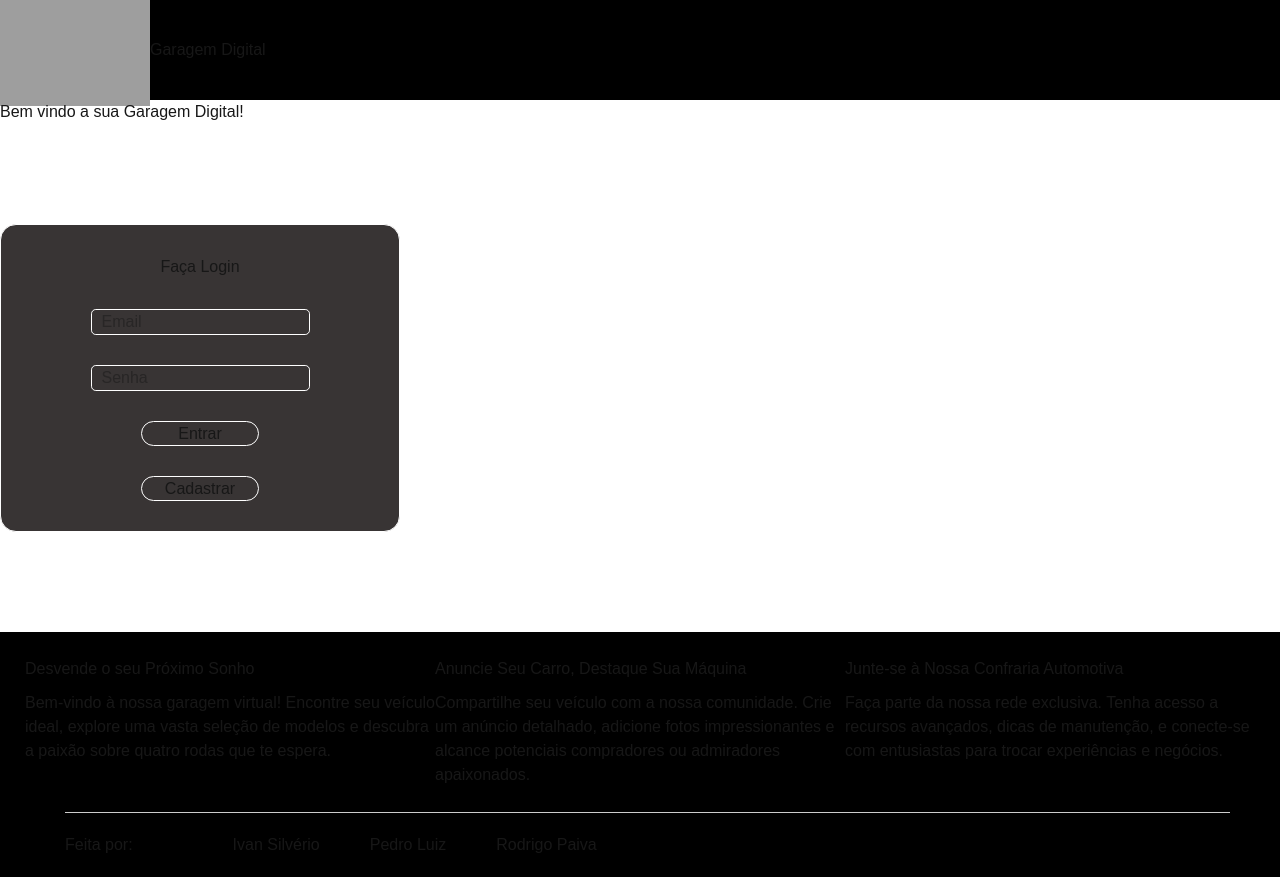
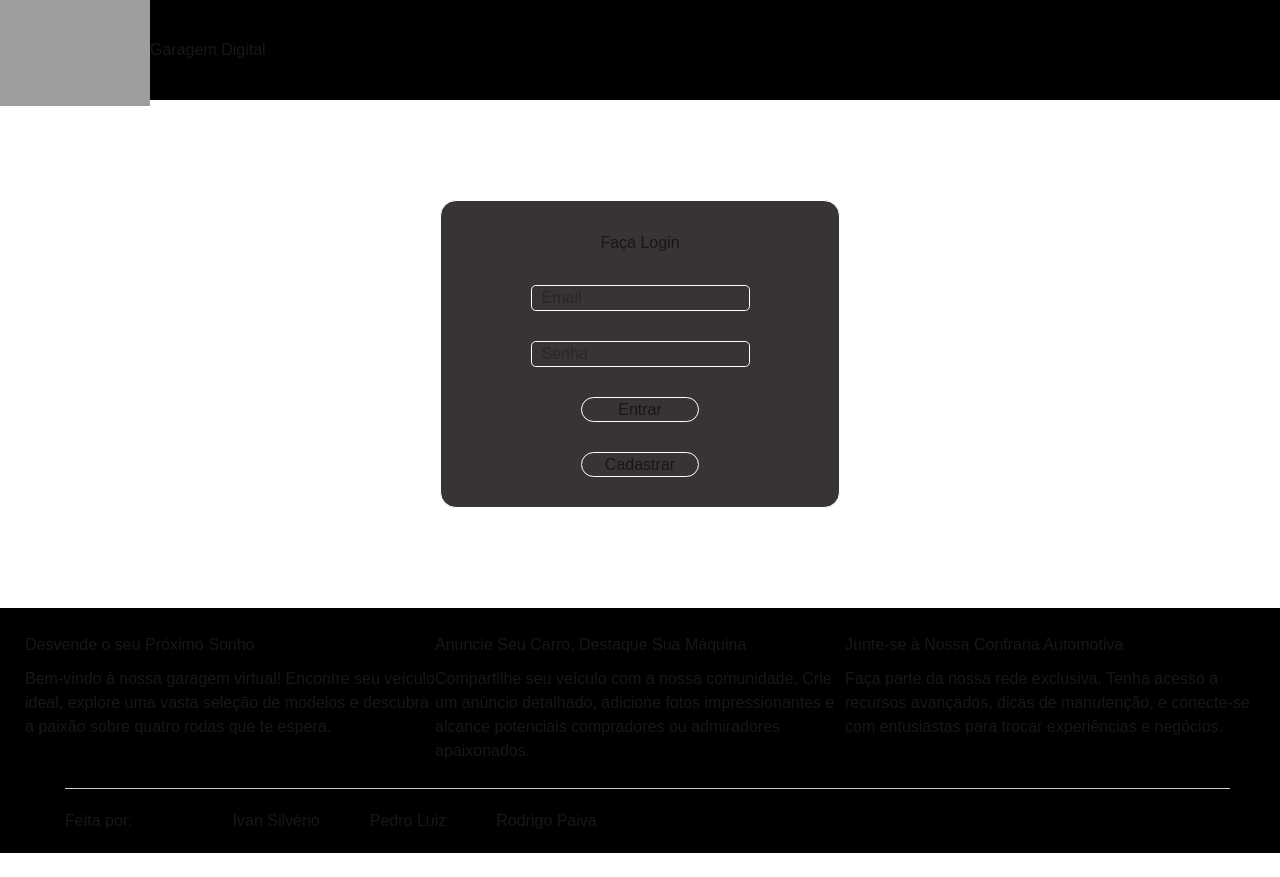
Before and after one commit to Digao-Onofri/Trab_Web, a Next.js app in the folder projeto-final/: page /login in a window 1280 px wide. After the commit the page ends 853 px from the top, so only its background shows below. Built offline with nearby package versions, Linux system fonts and the light colour scheme; grey boxes are pictures that could not be loaded.

Commit message:
fix: css correction

```diff
--- a/projeto-final/package.json
+++ b/projeto-final/package.json
@@ -14,10 +14,11 @@
     "jose": "^6.0.11",
     "next": "15.3.3",
     "next-auth": "^4.24.11",
+    "normalize.css": "^8.0.1",
     "react": "^19.0.0",
     "react-dom": "^19.0.0",
     "react-hot-toast": "^2.5.2",
-    "zod": "^3.25.75"
+    "zod": "^3.25.76"
   },
   "devDependencies": {
     "@eslint/eslintrc": "^3",
--- /dev/null
+++ b/projeto-final/src/app/(auth)/layout.module.css
@@ -0,0 +1,6 @@
+.main{
+    display: flex;
+    flex-direction: column;
+    align-items: center;
+    width: 100%;
+}
--- a/projeto-final/src/app/(auth)/layout.tsx
+++ b/projeto-final/src/app/(auth)/layout.tsx
@@ -1,8 +1,9 @@
+import styles from "@/app/(auth)/layout.module.css"
+
 export default function AuthLayout({ children }: { children: React.ReactNode }) {
   return (
 
-    <main>
-      <h1>Bem vindo a sua Garagem Digital! </h1>
+    <main className={styles.main}>
       {children}
     </main>
 
--- a/projeto-final/src/app/db/usuarios-db.json
+++ b/projeto-final/src/app/db/usuarios-db.json
@@ -18,5 +18,15 @@
     "id": "54d096a1-91a6-4d80-a698-25b31147f92f",
     "email": "hehe@gmail.com",
     "password": "$2b$10$qWIqocf77CoglyJbxgWQw.o5lv1cr4tUf6dPRq2VUr/aJ8QVtR1Fi"
+  },
+  {
+    "id": "6e07b3df-f2c1-475c-8519-41123c0fff91",
+    "email": "pedro@gmail.com",
+    "password": "$2b$10$KSwKTdYsL3lOj.6rd3gT4O9ttIP0nL/fS8QorQF0v6WNsep/OGRdG"
+  },
+  {
+    "id": "0cc3b9a3-fd57-43c6-a796-2ee762e95255",
+    "email": "pedro@teste.com.br",
+    "password": "$2b$10$SotQ.VBQ2TFrHntqrkWR9eEMX2qSMIPQcqVpg3hT5XJ2qiEeThbia"
   }
 ]
--- a/projeto-final/src/app/globals.css
+++ b/projeto-final/src/app/globals.css
@@ -3,13 +3,8 @@
 :root {
   --background: #ffffff;
   --foreground: #171717;
-}
-
-@theme inline {
-  --color-background: var(--background);
-  --color-foreground: var(--foreground);
-  --font-sans: var(--font-geist-sans);
-  --font-mono: var(--font-geist-mono);
+  --font-geist-sans: Arial, sans-serif;
+  --font-geist-mono: "Courier New", monospace;
 }
 
 @media (prefers-color-scheme: dark) {
--- a/projeto-final/src/app/styles/menu.module.css
+++ b/projeto-final/src/app/styles/menu.module.css
@@ -17,3 +17,10 @@
         cursor: pointer;
     }
 }
+
+.form{
+    width: 100%;
+    display: flex;
+    flex-direction: column;
+    align-items: center;
+}
--- a/projeto-final/src/app/ui/menu.tsx
+++ b/projeto-final/src/app/ui/menu.tsx
@@ -19,7 +19,7 @@ export default function menu(){
             <button> <a href="/dashboard/creater">Adicionar</a></button>
             <button> <a href="/main/list/">Listar</a></button>
 
-            <form action={logout}>
+            <form action={logout} className={styles.form}>
                 <button>Sair</button>
             </form>
         </section>
```
Also changed, not shown: 1 other file (tests, documents, lock files or other folders).
